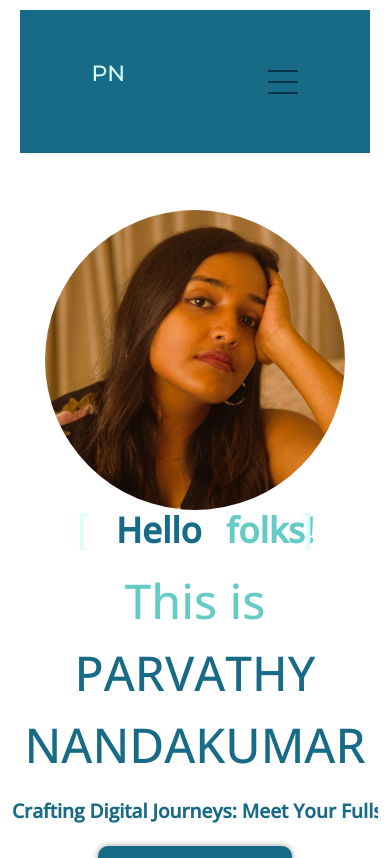
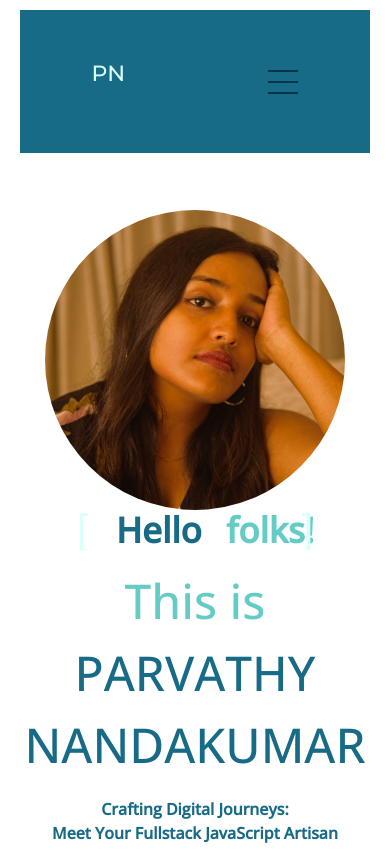
Before and after one commit to parvathynandan/portfolio, a React (Create React App) app: page / in a window 390 px wide. Shown: the top 858 px of the page. Built offline with nearby package versions, Linux system fonts and the light colour scheme; a web font is replaced by a local one.

Commit message:
Fixed responsive issues

```diff
--- a/src/Home.js
+++ b/src/Home.js
@@ -14,8 +14,8 @@ function Home() {
         <div className='home-container'>
         <div class="container homesection">
             <div class="row align-items-center">
-                <div class="col-sm-4 order-sm-2 cont mypic-home-div"><img class="mypic-home" src={require('./portfolio-pics/mypic-home.jpg')} /></div>
-                <div class="col-sm-8 order-sm-1 cont content-home-div">
+                <div class="col-md-4 order-md-2 cont mypic-home-div"><img class="mypic-home" src={require('./portfolio-pics/mypic-home.jpg')} /></div>
+                <div class="col-md-8 order-md-1 cont content-home-div">
                     {/* <p class="hello-world"><span>Hello </span><span>World! </span></p>  */}
 
 
@@ -36,7 +36,9 @@ function Home() {
 
 
                     <p class="name-intro revealUp"><span>This is </span><span>PARVATHY NANDAKUMAR</span></p>
-                    <p class="name-desc">Crafting Digital Journeys: Meet Your Fullstack JavaScript Artisan</p>
+                    <p class="name-desc desktop-name-desc">Crafting Digital Journeys: Meet Your Fullstack JavaScript Artisan</p>
+                    <p class="name-desc mobile-name-desc first">Crafting Digital Journeys:</p>
+                    <p class="name-desc mobile-name-desc second">Meet Your Fullstack JavaScript Artisan</p>
                     <a href='resume' target='_blank'>
                     <a class='download-resume' href={require("./NandakumarParvathy-Resume.pdf")} download="Parvathy-Nandakumar-Resume">Download Resume</a>
                     </a>
--- a/src/styles.css
+++ b/src/styles.css
@@ -215,20 +215,54 @@ nav {
     color: #176B87;
     font-family: 'Open Sans', sans-serif;
     font-weight: bold;
-    font-size: 1.2em;
+    white-space: nowrap;
     overflow: hidden;
-    white-space: nowrap; /* Keeps the content on a single line */
-    margin: 0 auto; /* Gives that scrolling effect as the typing happens */
-    animation:
-    typing 3.5s steps(30, end),
-    blink-caret .5s step-end infinite;
+    margin: 0 auto;
+
+    /* The typwriter cursor */
+    /* border-right: .15em solid orange;  */
+}
+
+.mobile-name-desc.first, .mobile-name-desc.second, .desktop-name-desc {
+    -webkit-animation: type 4s steps(40, end);
+    animation: type 4s steps(40, end);
+    -webkit-animation-fill-mode: forwards;
+    animation-fill-mode: forwards;
+}
+
+
+.mobile-name-desc.second {
+    opacity: 0;
+    animation-delay: 2s;
 }
 
 /* The typing effect */
-    @keyframes typing {
-        from { width: 0 }
-        to { width: 100% }
+@keyframes type {
+    0% { width: 0;}
+    1% {opacity: 1; visibility: visible; }
+    100% { width: 100%; opacity: 1; }
+}
+
+
+/* The typewriter cursor effect */
+/* @keyframes blink-caret {
+    from, to { border-color: transparent }
+    50% { border-color: orange }
+  } */
+
+.mobile-name-desc {
+    display: none;
+}
+
+@media screen and (max-width: 1200px) {
+    .desktop-name-desc {
+        display: none;
     }
+    .mobile-name-desc {
+        display: block
+    }
+}
+
 
 .download-resume {
     margin-top: 20px;
```
